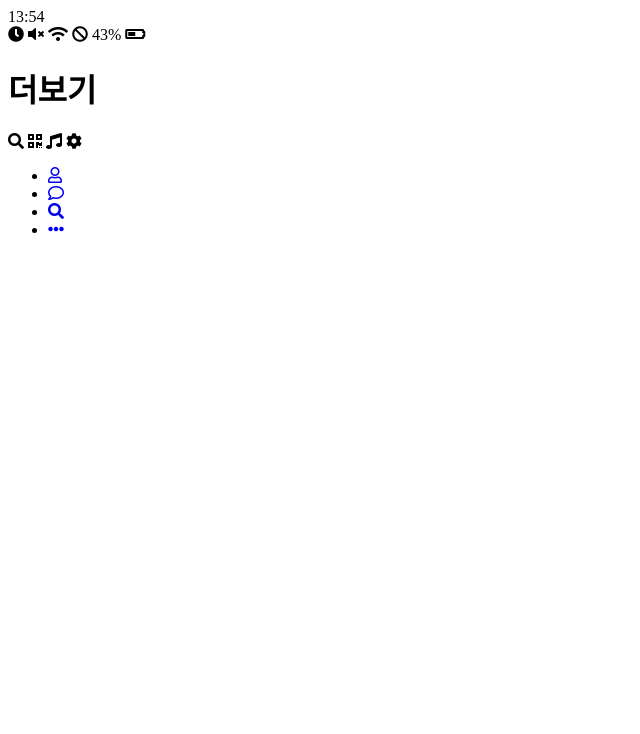
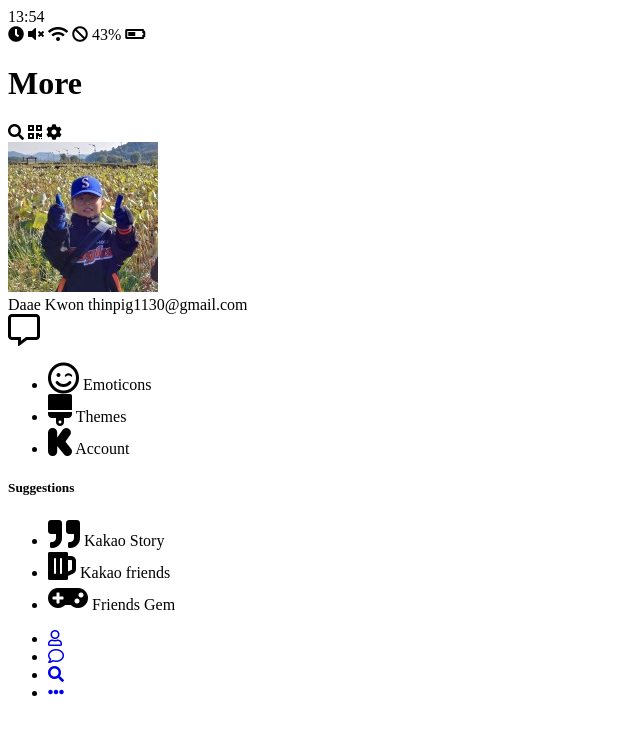
Before and after one commit to thinpig1130/CloneCoding, a plain HTML site: page cocoatalk/more.html in a window 1280 px wide. Shown: the whole page, without its empty margins (0-640 px from the left). Drawn offline with Linux system fonts and the light colour scheme.

Commit message:
3월 31일 more.html 부분까지 수정 됨

```diff
--- a/cocoatalk/more.html
+++ b/cocoatalk/more.html
@@ -26,7 +26,7 @@
     </div>
     <header class="header">
         <div class="header__header-column">
-            <h1 class="header__title">더보기</h1>
+            <h1 class="header__title">More</h1>
         </div>
         <div class="header__header-column">
             <span class="header__icon">
@@ -36,14 +36,87 @@
                 <i class="fas fa-qrcode"></i>
             </span>
             <span class="header__icon">
-                <i class="fas fa-music"></i>
-            </span>
-            <span class="header__icon">
                 <i class="fas fa-cog"></i>
             </span>
         </div>
     </header>
-
+    <mian class="more">
+        <header class="more__header">
+            <div class="friends__friend friends">
+                <div class="friend__column">
+                    <img class="friend__avatar g-avatar" src="images/kichan.jpg"/>
+                    <div class="friend__content">
+                        <span class="friend__name">
+                           Daae Kwon
+                        </span>
+                        <span class="friend_status">
+                            thinpig1130@gmail.com
+                        </span>
+                    </div>
+                </div>
+                <div class="friend__column">
+                    <i class="far fa-comment-alt fa-2x"></i>
+                </div>
+            </div>
+            <ul class="more__btn-list">
+                <li class="more__btn">
+                    <span class="more__btn-icon">
+                        <i class="far fa-smile-wink fa-2x"></i>
+                    </span>
+                    <span class="more__btn-title">
+                        Emoticons
+                    </span>
+                </li>
+                <li class="more__btn">
+                    <span class="more__btn-icon">
+                        <i class="fas fa-brush fa-2x"></i>
+                    </span>
+                    <span class="more__btn-title">
+                        Themes
+                    </span>
+                </li>
+                <li class="more__btn">
+                    <span class="more__btn-icon">
+                        <i class="fab fa-kickstarter-k fa-2x"></i>
+                    </span>
+                    <span class="more__btn-title">
+                        Account
+                    </span>
+                </li>
+            </ul>
+        </header>
+        <section class="more__suggestions">
+            <h5 class="more__title">
+                Suggestions
+            </h5>
+            <ul class="more__Suggestions-list">
+                <li class="more__Suggestion Suggestion">
+                    <span class="Suggestion-icon">
+                        <i class="fas fa-quote-right fa-2x"></i>
+                    </span>
+                    <span class="Suggestion-title">
+                        Kakao Story
+                    </span>
+                </li>
+                <li class="more__btn">
+                    <span class="Suggestion-icon">
+                        <i class="fas fa-beer  fa-2x"></i>
+                    </span>
+                    <span class="Suggestion-title">
+                        Kakao friends
+                    </span>
+                </li>
+                <li class="more__btn">
+                    <span class="Suggestion-icon">
+                        <i class="fas fa-gamepad fa-2x"></i>
+                    </span>
+                    <span class="Suggestion-title">
+                        Friends Gem
+                    </span>
+                </li>
+            </ul>
+        </section>
+    </mian>
     <nav class="nav">
         <ul class="nav__list">
             <li class="nav_list-item">
```
Also changed, not shown: cocoatalk/find.html (+52 -1 lines).
